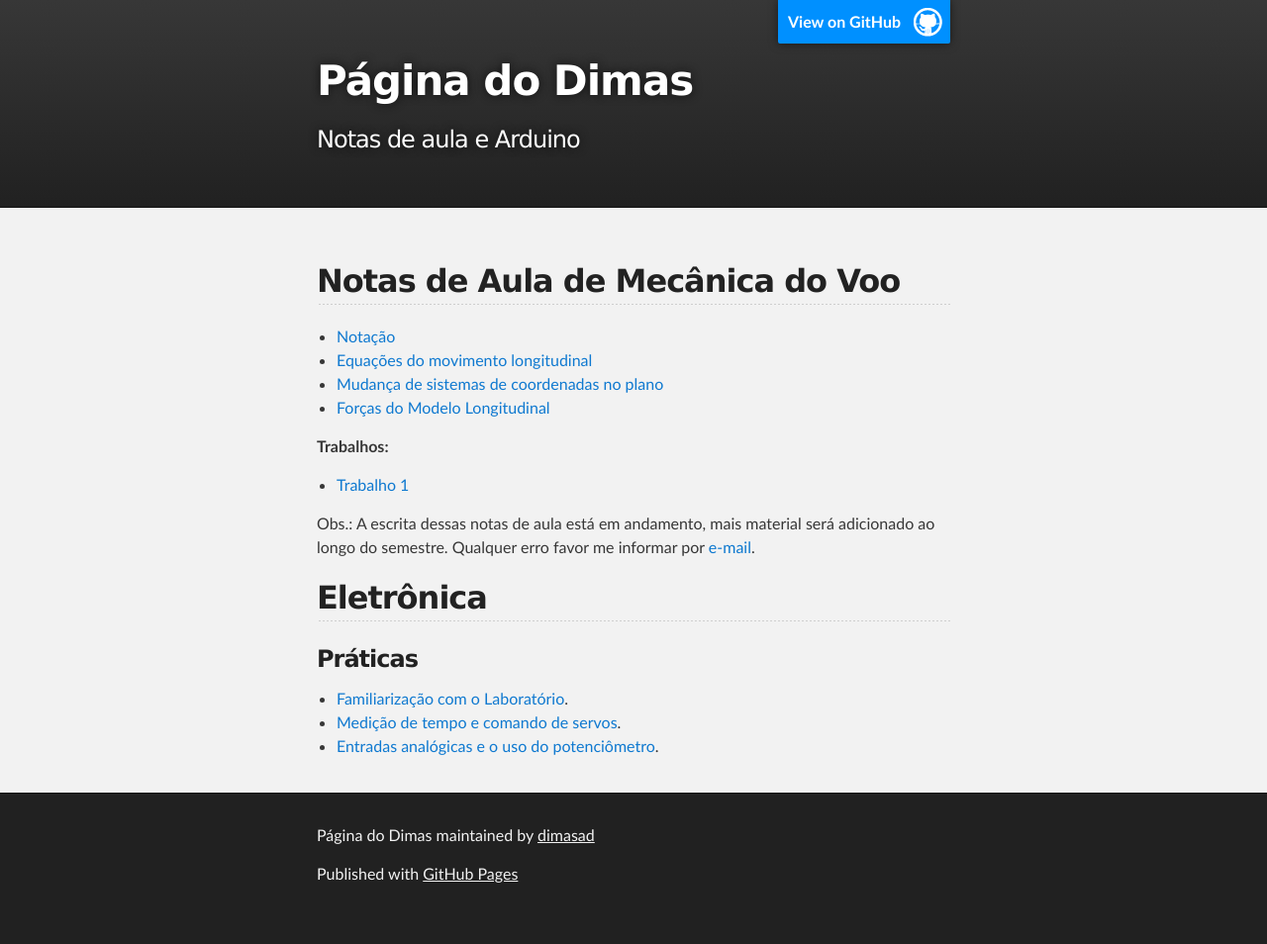
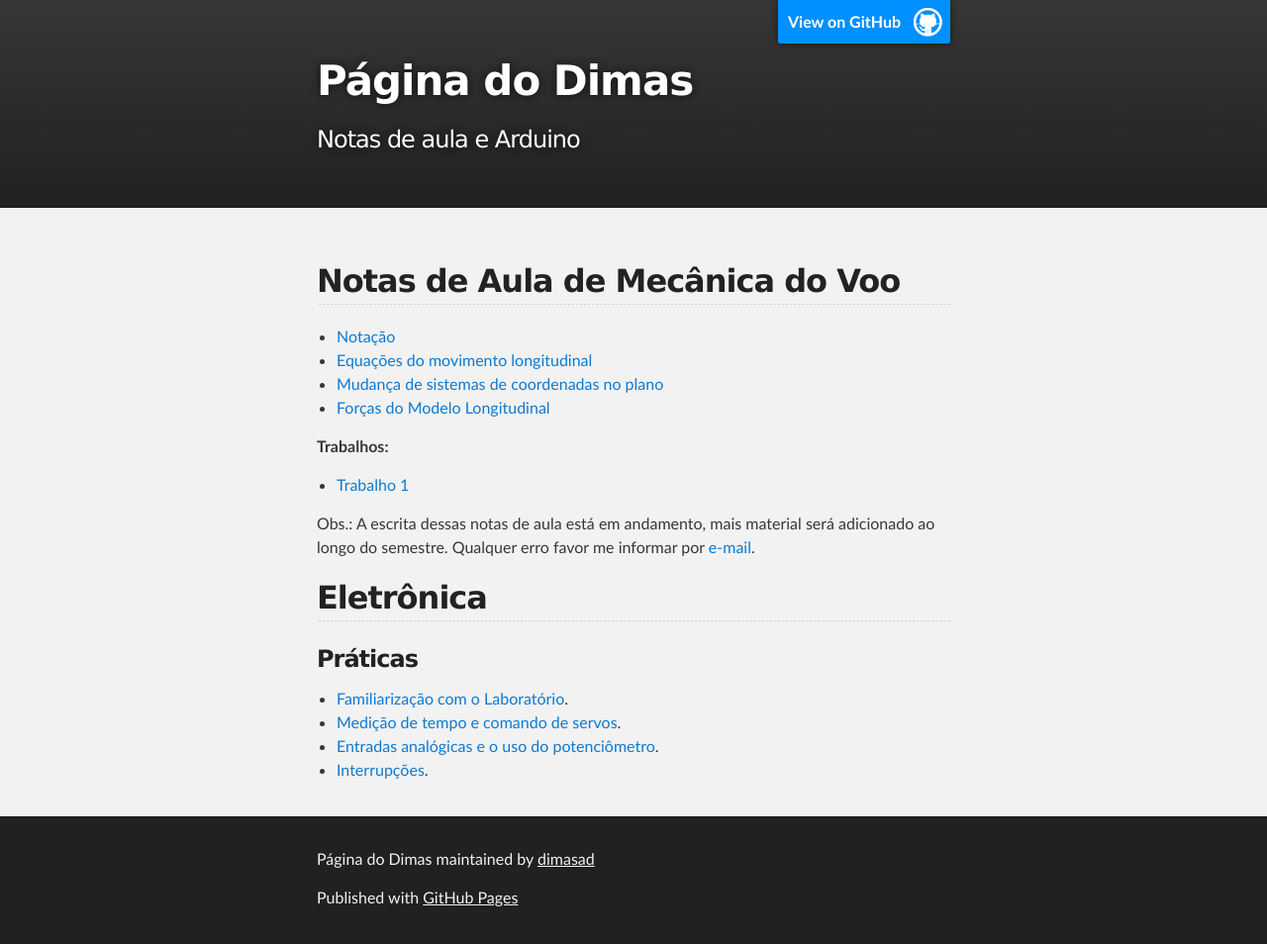
Before and after one commit to dimasad/dimasad.github.io.OLD, a Jekyll site: the page built from index.md, in a window 1280 px wide. Shown: the whole page at 99% size. Built offline with Jekyll 4.4.1, drawn with Linux system fonts in a browser that asks for light colours; our own code applies the rules of GitHub Pages for plain Markdown files; before the commit the page ends 930 px from its top, so only the background shows below that.

```diff
--- a/index.md
+++ b/index.md
@@ -28,6 +28,7 @@
 * [Familiarização com o Laboratório](eletronica/pratica1).
 * [Medição de tempo e comando de servos](eletronica/tempo).
 * [Entradas analógicas e o uso do potenciômetro](eletronica/leitura_analogica).
+* [Interrupções](eletronica/interrupcoes).
 
 
 {::comment}
```
Also changed, not shown: schem/divisor-tensao.svg (added), schem/potenciometro-a0.svg (added), 5 other files.
